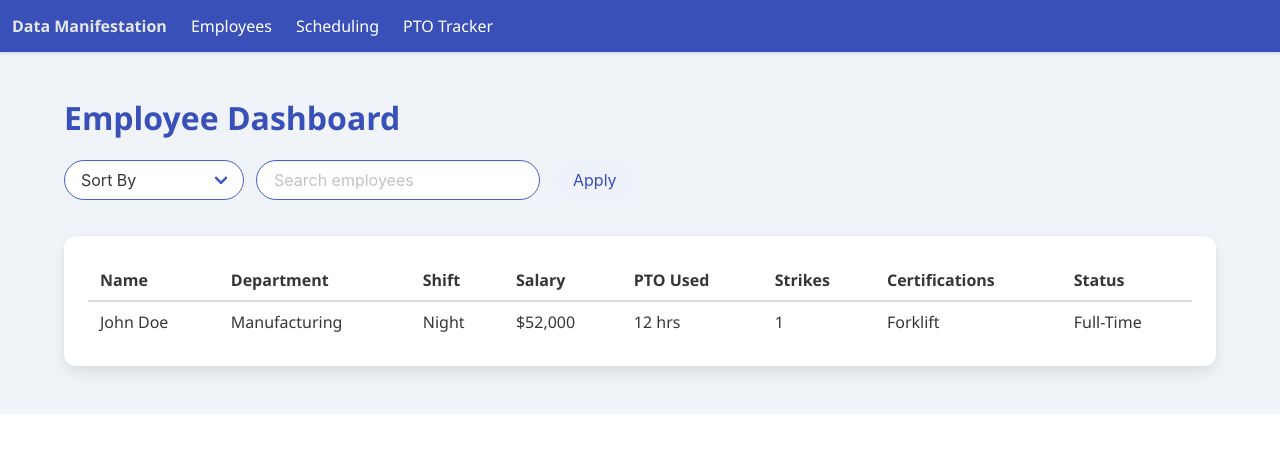
After one commit to afabiku/Database-Design, a Flask app: page /employees in a window 1280 px wide. The commit adds this page. Shown: the top 453 px of the page. Run offline with Flask 3, Linux system fonts and the light colour scheme.

Commit message:
Added just generic employee website for time being without database yet

```diff
--- a/app/__init__.py
+++ b/app/__init__.py
@@ -5,7 +5,8 @@ def create_app(config_name="dev"):
     app = Flask(__name__)
     app.config.from_object(config_by_name[config_name])
 
-    from app.routes import home
+    from app.routes import home, employees
     app.register_blueprint(home.bp)
+    app.register_blueprint(employees.bp)
 
     return app
--- /dev/null
+++ b/app/routes/employees.py
@@ -0,0 +1,7 @@
+from flask import Blueprint, render_template
+
+bp = Blueprint("employees", __name__)
+
+@bp.route("/employees")
+def index():
+    return render_template("employees.html")
--- /dev/null
+++ b/app/static/style.css
@@ -0,0 +1,30 @@
+body {
+    background-color: #f0f4f8;
+    font-family: 'Segoe UI', Tahoma, Geneva, Verdana, sans-serif;
+  }
+
+  .navbar {
+    box-shadow: 0 2px 3px rgba(0,0,0,0.1);
+  }
+
+  .table th, .table td {
+    text-align: center;
+  }
+
+  .input, .select select {
+    min-width: 180px;
+  }
+
+  .button.is-info, .button.is-link {
+    transition: background-color 0.3s ease;
+  }
+
+  .button:hover {
+    background-color: #276cda;
+    color: white;
+  }
+
+  .card {
+    border-radius: 12px;
+    transition: box-shadow 0.3s ease;
+  }
--- a/app/templates/base.html
+++ b/app/templates/base.html
@@ -1,10 +1,52 @@
 <!DOCTYPE html>
 <html lang="en">
 <head>
-    <meta charset="UTF-8">
-    <title>Flask App</title>
+  <meta charset="UTF-8">
+  <meta name="viewport" content="width=device-width, initial-scale=1">
+  <title>Data Manifestation</title>
+  <link rel="stylesheet" href="https://cdn.jsdelivr.net/npm/bulma@0.9.4/css/bulma.min.css">
+  <link rel="stylesheet" href="{{ url_for('static', filename='style.css') }}">
+  <style>
+    html {
+      scroll-behavior: smooth;
+    }
+    .navbar-item:hover {
+      background-color: rgba(255, 255, 255, 0.1);
+      transition: background-color 0.3s ease;
+    }
+    .card:hover {
+      transform: scale(1.02);
+      transition: transform 0.2s ease-in-out;
+      box-shadow: 0 4px 8px rgba(0,0,0,0.1);
+    }
+  </style>
 </head>
-<body>
-    <h1>{{ message }}</h1>
+<body style="background-color: #f0f4f8;">
+  <nav class="navbar has-background-link-dark" role="navigation" aria-label="main navigation">
+    <div class="navbar-brand">
+      <a class="navbar-item has-text-white" href="/">
+        <strong>Data Manifestation</strong>
+      </a>
+    </div>
+    <div class="navbar-menu">
+      <div class="navbar-start">
+        <a class="navbar-item has-text-white" href="/employees">
+          Employees
+        </a>
+        <a class="navbar-item has-text-white" href="/scheduling">
+          Scheduling
+        </a>
+        <a class="navbar-item has-text-white" href="/pto">
+          PTO Tracker
+        </a>
+      </div>
+    </div>
+  </nav>
+
+  <section class="section">
+    <div class="container">
+      {% block content %}{% endblock %}
+    </div>
+  </section>
 </body>
 </html>
--- /dev/null
+++ b/app/templates/employees.html
@@ -0,0 +1,57 @@
+{% extends 'base.html' %}
+
+{% block content %}
+<h1 class="title has-text-link-dark">Employee Dashboard</h1>
+<div class="field is-grouped is-grouped-multiline mb-5">
+  <div class="control">
+    <div class="select is-link is-rounded">
+      <select>
+        <option>Sort By</option>
+        <option>Name</option>
+        <option>Department</option>
+        <option>Salary</option>
+        <option>PTO Used</option>
+        <option>Strikes</option>
+        <option>Certifications</option>
+      </select>
+    </div>
+  </div>
+  <div class="control">
+    <input class="input is-rounded is-link" type="text" placeholder="Search employees">
+  </div>
+  <div class="control">
+    <button class="button is-link is-light is-rounded">Apply</button>
+  </div>
+</div>
+
+<div class="card">
+  <div class="card-content">
+    <table class="table is-fullwidth is-hoverable is-striped">
+      <thead>
+        <tr>
+          <th>Name</th>
+          <th>Department</th>
+          <th>Shift</th>
+          <th>Salary</th>
+          <th>PTO Used</th>
+          <th>Strikes</th>
+          <th>Certifications</th>
+          <th>Status</th>
+        </tr>
+      </thead>
+      <tbody>
+        <tr>
+          <td>John Doe</td>
+          <td>Manufacturing</td>
+          <td>Night</td>
+          <td>$52,000</td>
+          <td>12 hrs</td>
+          <td>1</td>
+          <td>Forklift</td>
+          <td>Full-Time</td>
+        </tr>
+      </tbody>
+    </table>
+  </div>
+</div>
+{% endblock %}
```
